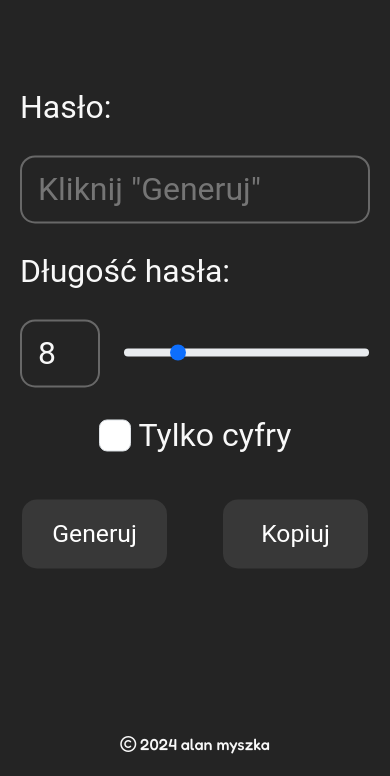
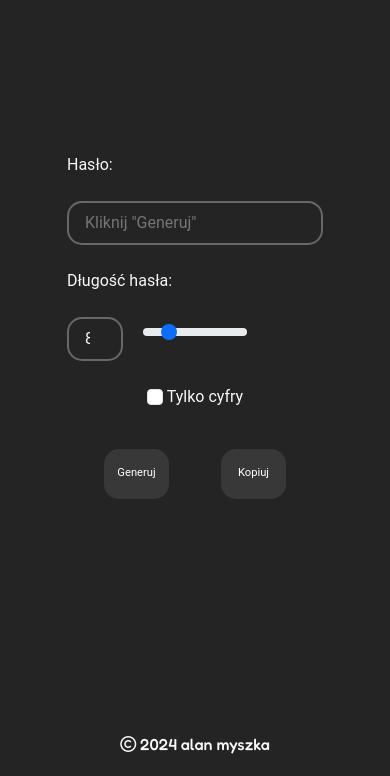
Before and after one commit to alanmyszka/passgen, a plain HTML site: page index.html in a window 390 px wide. Shown: the part 68-844 px from the top of the page. Drawn offline with nearby package versions, Linux system fonts and the light colour scheme.

Commit message:
added responsiveness below 900px screen width
fixed page display on ios safari

```diff
--- a/custom.css
+++ b/custom.css
@@ -41,7 +41,7 @@ body {
 input[type=number] {
     -moz-appearance: textfield;
 }
-.custom-form-input{
+.custom-form-input {
     border-radius: 15px;
     border-style: solid;
     border-color: #686868;
@@ -49,13 +49,44 @@ input[type=number] {
     color: #f8f8f8;
     max-width: 350px;
 }
-.custom-form-button{
+.custom-width-input-number {
+    width: 5rem;
+}
+.custom-width-input-range {
+    width: 15.3rem;
+}
+.custom-font-input {
+    font-size: 2rem;
+}
+.custom-form-button {
     border-radius: 15px;
     border-style: none;
     width: 145px;
-    background-color: #383838;;
+    height: 80px;
+    background-color: #383838;
+    font-size: 2rem;
+
 }
-.custom-nav{
+.custom-nav {
     width: 1.5rem;
     font-size: 1.5rem;
 }
+@media (width <= 900px) {
+    .container {
+        font-size: 1rem;
+    }
+    .custom-font-input {
+        font-size: 1rem;
+    }
+    .custom-width-input-number {
+        width: 3.5rem;
+    }
+    .custom-width-input-range {
+        width: 6.5rem;
+    }
+    .custom-form-button {
+        width: 65px;
+        height: 50px;
+        font-size: 0.7rem;
+    }
+}
--- a/index.html
+++ b/index.html
@@ -34,20 +34,20 @@
                 <form class="mb-5">
                     <div class="mb-4">
                         <label for="password" class="form-label mb-4">Hasło:</label><br>
-                        <input type="text" class="form-control-lg custom-form-input" placeholder='Kliknij "Generuj"' id="password" readonly  style="font-size: 2rem;">
+                        <input type="text" class="form-control-lg custom-form-input custom-font-input" placeholder='Kliknij "Generuj"' id="password" readonly>
                     </div>
                     <div class="mb-4">
                         <label for="passwordLength" class="form-label mb-4">Długość hasła:</label><br>
-                        <input type="number" class="form-control-lg me-3 custom-form-input" id="passwordLength" name="amountInput" min="4" max="24" value="8" readonly oninput="document.getElementById('passwordLengthRange').value = value" style="width: 5rem; font-size: 2rem;">
-                        <input type="range" class="form-range" name="amountRange" min="4" max="24" value="8" id="passwordLengthRange" oninput="document.getElementById('passwordLength').value=value" style="width: 15.3rem;"/>
+                        <input type="number" class="form-control-lg me-3 custom-form-input custom-font-input custom-width-input-number" id="passwordLength" name="amountInput" min="4" max="24" value="8" readonly oninput="document.getElementById('passwordLengthRange').value = value">
+                        <input type="range" class="form-range custom-width-input-range" name="amountRange" min="4" max="24" value="8" id="passwordLengthRange" oninput="document.getElementById('passwordLength').value=value"/>
                     </div>
                     <div class="mb-4 text-center">
                         <input type="checkbox" class="form-check-input" id="num">
                         <label class="form-check-label mb-3" for="num">Tylko cyfry</label>
                     </div>
                     <div class="mb-4 text-center">
-                        <button type="button" class="btn btn-secondary me-4 p-3 fs-2 custom-form-button" onclick="genPassword()">Generuj</button>
-                        <button type="button" class="btn btn-secondary ms-4 p-3 fs-2 custom-form-button" onclick="copyPassword()">Kopiuj</button>
+                        <button type="button" class="btn btn-secondary me-4 custom-form-button" onclick="genPassword()">Generuj</button>
+                        <button type="button" class="btn btn-secondary ms-4 custom-form-button" onclick="copyPassword()">Kopiuj</button>
                     </div>
                 </form>
             </div>
```
